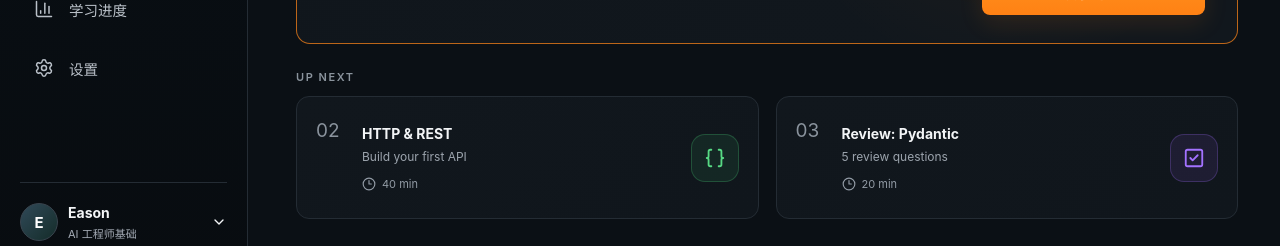
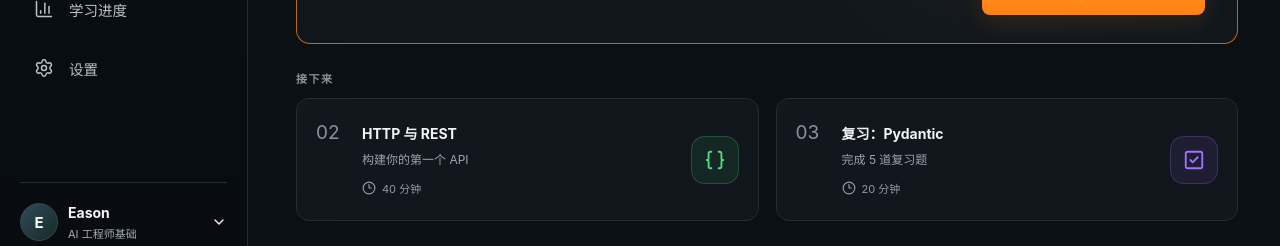
Before and after one commit to LumosMaxima12/AgentForge, a React (Vite) app in the folder apps/desktop/: page /today in a window 1280 px wide. Shown: the part 495-741 px from the top of the page. Built offline with nearby package versions, Linux system fonts and the light colour scheme; no server answers.

Commit message:
feat: localize upcoming tasks

```diff
--- a/apps/desktop/src/features/today/components/UpcomingTasks.tsx
+++ b/apps/desktop/src/features/today/components/UpcomingTasks.tsx
@@ -1,20 +1,28 @@
 import { Braces, CheckSquare2, Clock3 } from "lucide-react";
+import { useI18n } from "../../../i18n/I18nProvider";
 import type { UpcomingTask } from "../../../types/today";
 
 export function UpcomingTasks({ tasks }: { tasks: UpcomingTask[] }) {
+  const { t } = useI18n();
+
   return (
     <section className="upcoming-section">
-      <div className="section-kicker">UP NEXT</div>
+      <div className="section-kicker">{t("today.upNext")}</div>
       <div className="upcoming-grid">
         {tasks.map((task) => {
           const Icon = task.kind === "review" ? CheckSquare2 : Braces;
+          const taskPrefix = `task.${task.id}`;
+
           return (
             <button className="upcoming-card" type="button" key={task.id}>
               <div className="upcoming-number">{String(task.order).padStart(2, "0")}</div>
               <div className="upcoming-copy">
-                <strong>{task.title}</strong>
-                <span>{task.description}</span>
-                <small><Clock3 size={14} /> {task.estimated_minutes} min</small>
+                <strong>{t(`${taskPrefix}.title`, undefined, task.title)}</strong>
+                <span>{t(`${taskPrefix}.description`, undefined, task.description)}</span>
+                <small>
+                  <Clock3 size={14} />
+                  {t("today.minute", { count: task.estimated_minutes })}
+                </small>
               </div>
               <div className={`upcoming-icon ${task.kind}`}><Icon size={22} /></div>
             </button>
```
